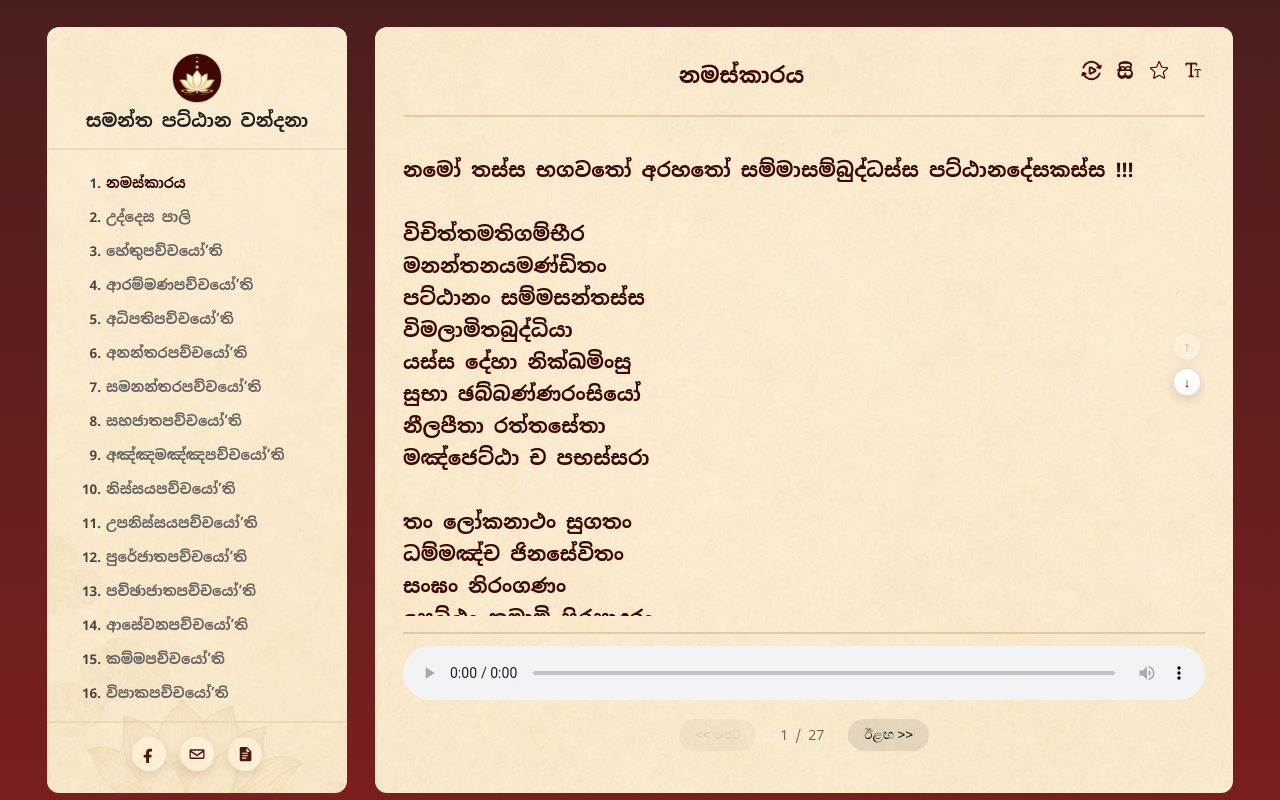
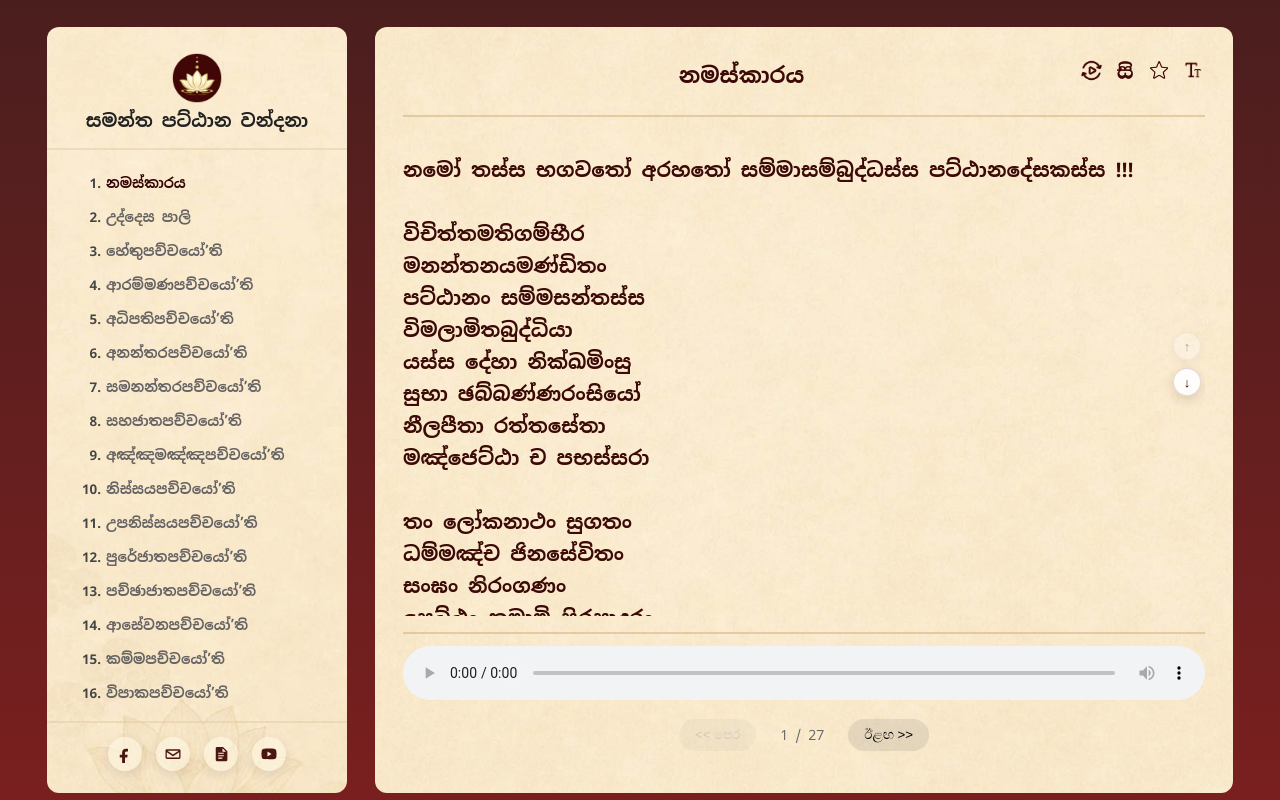
Before and after one commit to narthanasathsara93/samantha-patthana, a Vue app: page / in a window 1280 px wide. Built offline with nearby package versions, Linux system fonts and the light colour scheme.

Commit message:
contatc us

```diff
--- a/src/components/Sidebar.vue
+++ b/src/components/Sidebar.vue
@@ -89,6 +89,25 @@
           />
         </svg>
       </a>
+      <a
+        class="contact-link"
+        :href="youtubeUrl"
+        target="_blank"
+        rel="noopener noreferrer"
+        aria-label="YouTube"
+        title="YouTube"
+      >
+        <svg
+          class="contact-icon"
+          viewBox="0 0 24 24"
+          aria-hidden="true"
+          focusable="false"
+        >
+          <path
+            d="M21.6 7.2a2.8 2.8 0 0 0-1.98-1.98C17.88 4.75 12 4.75 12 4.75s-5.88 0-7.62.47A2.8 2.8 0 0 0 2.4 7.2 29.12 29.12 0 0 0 1.94 12c0 1.62.15 3.24.46 4.8a2.8 2.8 0 0 0 1.98 1.98c1.74.47 7.62.47 7.62.47s5.88 0 7.62-.47a2.8 2.8 0 0 0 1.98-1.98c.31-1.56.46-3.18.46-4.8s-.15-3.24-.46-4.8ZM9.95 15.25v-6.5L15.36 12l-5.41 3.25Z"
+          />
+        </svg>
+      </a>
       <span v-if="isEmailCopied" class="contact-feedback" role="status">
         විද්‍යුත් තැපෑල් ලිපිනය කොපි කරගන්නා ලදී
       </span>
@@ -125,6 +144,7 @@ const facebookUrl = "https://www.facebook.com/profile.php?id=100090170766015";
 const emailAddress = "egodahayanno123@gmail.com";
 const emailHref = `mailto:${emailAddress}`;
 const googleFormUrl = "https://forms.gle/5kxTgx8GNL9s9ZLH8";
+const youtubeUrl = "https://youtu.be/foa2bgzz7G8?si=-_smELECz6Z5YF4X";
 const isEmailCopied = ref(false);
 let emailCopyTimer;
 
```
